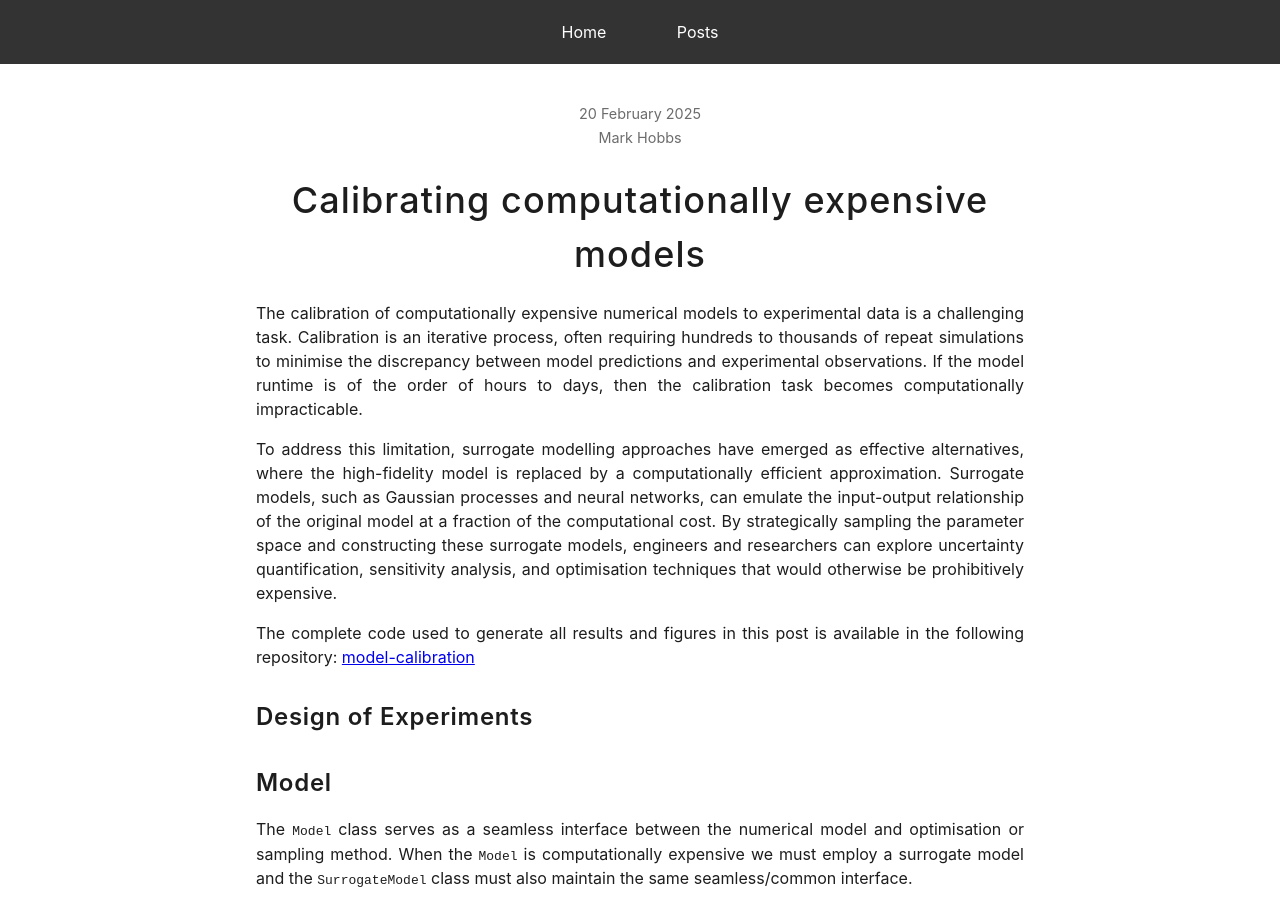
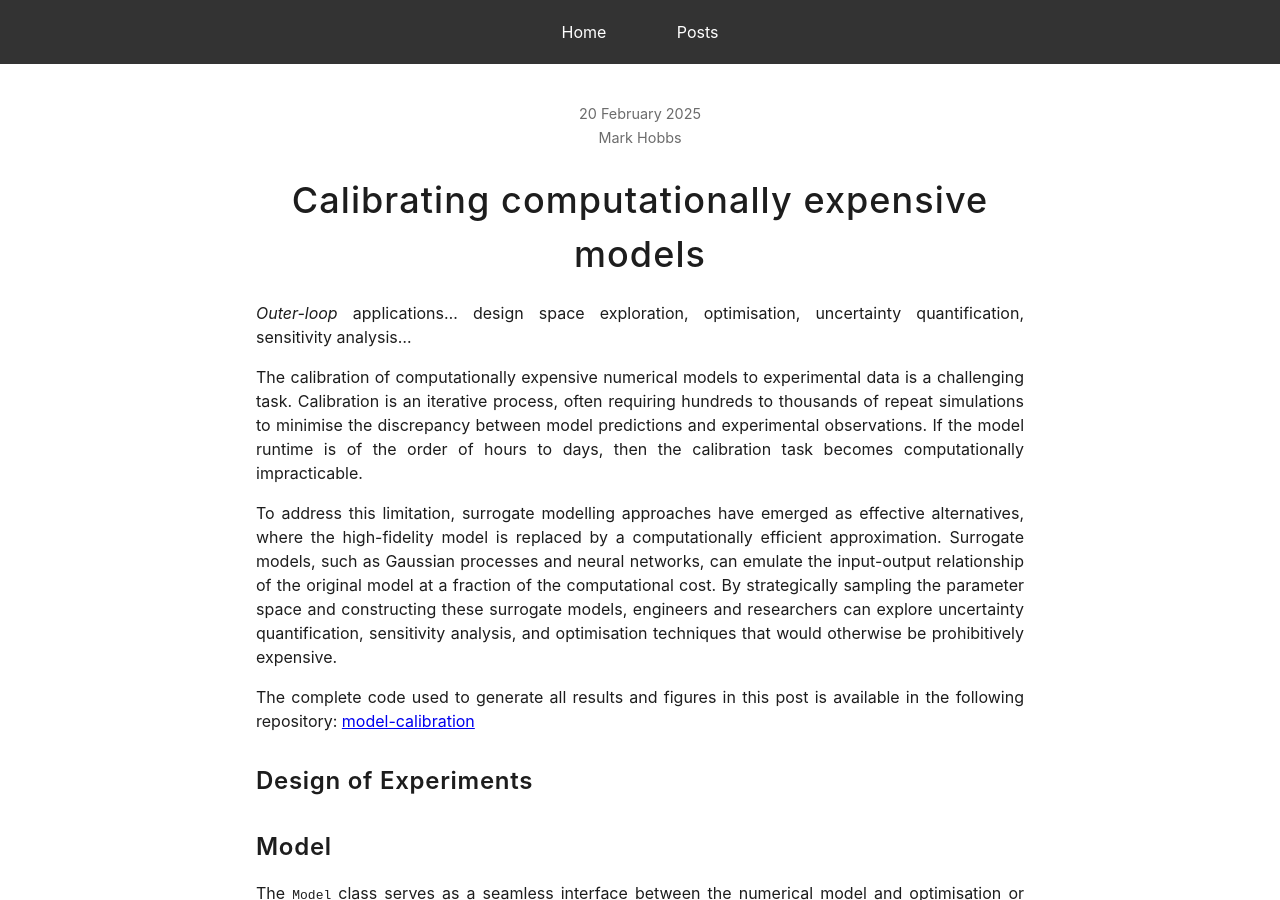
Before and after one commit to mark-hobbs/mark-hobbs.github.io, a Jekyll site: the page built from _posts/2025-02-20-model-calibration.md, in a window 1280 px wide and 900 px high. Built offline with Jekyll 4.4.1, drawn with Linux system fonts in a browser that asks for light colours; formulas are drawn with MathJax 3.

Commit message:
Fix typo

```diff
--- a/_posts/2025-02-20-model-calibration.md
+++ b/_posts/2025-02-20-model-calibration.md
@@ -4,6 +4,8 @@ author: Mark Hobbs
 title: Calibrating computationally expensive models
 draft: True
 ---
+
+*Outer-loop* applications... design space exploration, optimisation, uncertainty quantification, sensitivity analysis...
 
 The calibration of computationally expensive numerical models to experimental data is a challenging task. Calibration is an iterative process, often requiring hundreds to thousands of repeat simulations to minimise the discrepancy between model predictions and experimental observations. If the model runtime is of the order of hours to days, then the calibration task becomes computationally impracticable.
 
```
